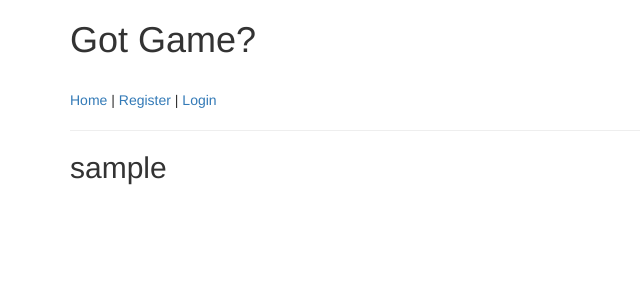
After one commit to tashachin/GotGame, a Flask app: template templates/user_profile.html in a window 1280 px wide. The commit adds this page. Shown: the top 300 px of the page, without its empty margins (0-640 px from the left). Run offline with Flask 2, Linux system fonts and the light colour scheme; the template is opened without the code that fills it: values that come from a table or form of the project are taken from there, others are empty; tables that the repository leaves empty hold one stand-in row (values such as "Sample post"); some libraries are stand-ins or nearby versions.

Commit message:
Saving flask-login attempts...

```diff
--- a/helper.py
+++ b/helper.py
@@ -3,6 +3,8 @@ from flask import (Flask, render_template, redirect, request, flash,
 				   session)
 
 from model import *
+
+import flask_login as login
 
 ###################################################
 # VALIDATION
@@ -14,8 +16,8 @@ def check_credentials(username, password):
 
 	if user and user.password == password:
 
-		session['user_id'] = user.user_id
-		print session['user_id']
+		session['user_id'] = user.id
+		login.login_user(user, remember=True)
 		flash("Logged in.")
 
 		return redirect('/')
--- a/requirements.txt
+++ b/requirements.txt
@@ -3,6 +3,7 @@ click==6.7
 coverage==4.5
 Flask==0.12.2
 Flask-DebugToolbar==0.10.1
+Flask-Login==0.4.1
 Flask-SQLAlchemy==2.3.2
 itsdangerous==0.24
 Jinja2==2.10
--- a/server.py
+++ b/server.py
@@ -6,6 +6,9 @@ from flask import (Flask, render_template, redirect, request, flash,
 				   session, jsonify)
 
 from flask_debugtoolbar import DebugToolbarExtension
+
+from flask_login import (LoginManager, login_required, login_user, login_required,
+						 logout_user, current_user)
 
 from model import (User, Game, Genre, VgGen, Difficulty, Review, Tag,
 				   TagCategory, VgTag)
@@ -19,6 +22,19 @@ app = Flask(__name__)
 app.secret_key = "Placeholder"  # Look into .secret_key later
 
 app.jinja_env.undefined = StrictUndefined  # Provides better error message support
+
+###################################################
+# LOGIN MANAGER
+
+login_manager = LoginManager()  # Flask-Login stuff
+login_manager.init_app(app)
+login_manager.session_protection = "strong"
+
+@login_manager.user_loader  # Grabs user_id from session ???
+def load_user(id):
+	"""Initializes login manager."""
+
+	return User.query.get(int(id))
 
 ###################################################
 # APP ROUTES
@@ -55,6 +71,7 @@ def login():
 	return check_credentials(username, password)
 
 @app.route('/logout')
+@login_required
 def logout():
 	"""Logs user out of site."""
 
@@ -84,7 +101,8 @@ def show_advanced_results():
 
 	return apply_filters(title, score, platform)
 
-@app.route('/user/<user_id>')  # User profile page
+@app.route('/user/<username>')  # User profile page
+@login_required
 def show_profile():
 
 	return render_template('user_profile.html')
@@ -118,6 +136,7 @@ def validate_user():
 	return process_registration(username, email, password)  # In helper.py
 
 @app.route('/new-review.json', methods=['POST'])  # In a .json route, 'form data' needs to be passed as second arg
+@login_required
 def get_review_info():
 	"""Return info about a game review as JSON."""
 
@@ -142,6 +161,7 @@ def get_review_info():
 	return jsonify(review_info)
 
 @app.route('/edit-review.json', methods=['POST'])
+@login_required
 def edit_review():
 	"""Return info about user updating a game review as JSON."""
 
--- a/templates/base.html
+++ b/templates/base.html
@@ -18,7 +18,7 @@
 <br>
 <a href='/'>Home</a> |
 {% if session.get('user_id') %}
-<a href="/user/{{ session['user_id'] }}">Profile</a> |
+<a href="{{ url_for('.user', username=current_user.username) }}">Profile</a> |
 <a href='/'>Favorites</a> |
 <a href='/logout'>Logout</a>
 {% else %}
--- /dev/null
+++ b/templates/user_profile.html
@@ -0,0 +1,9 @@
+{% extends 'base.html' %}
+
+{% block title %} {{ user.username }} {% endblock %}
+
+{% block content %}
+
+<h2> {{ user.username }} </h2>
+
+{% endblock %}
```
Also changed, not shown: model.py (+14 -5 lines).
